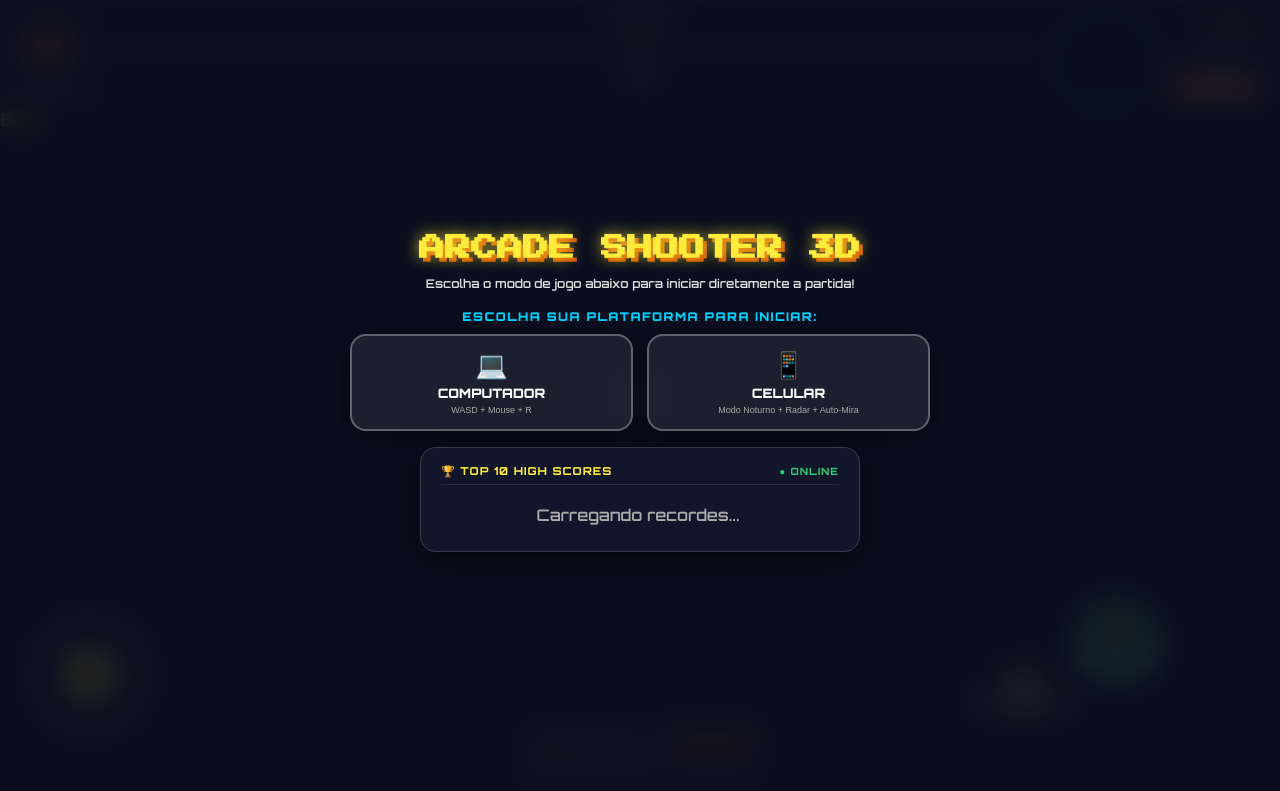
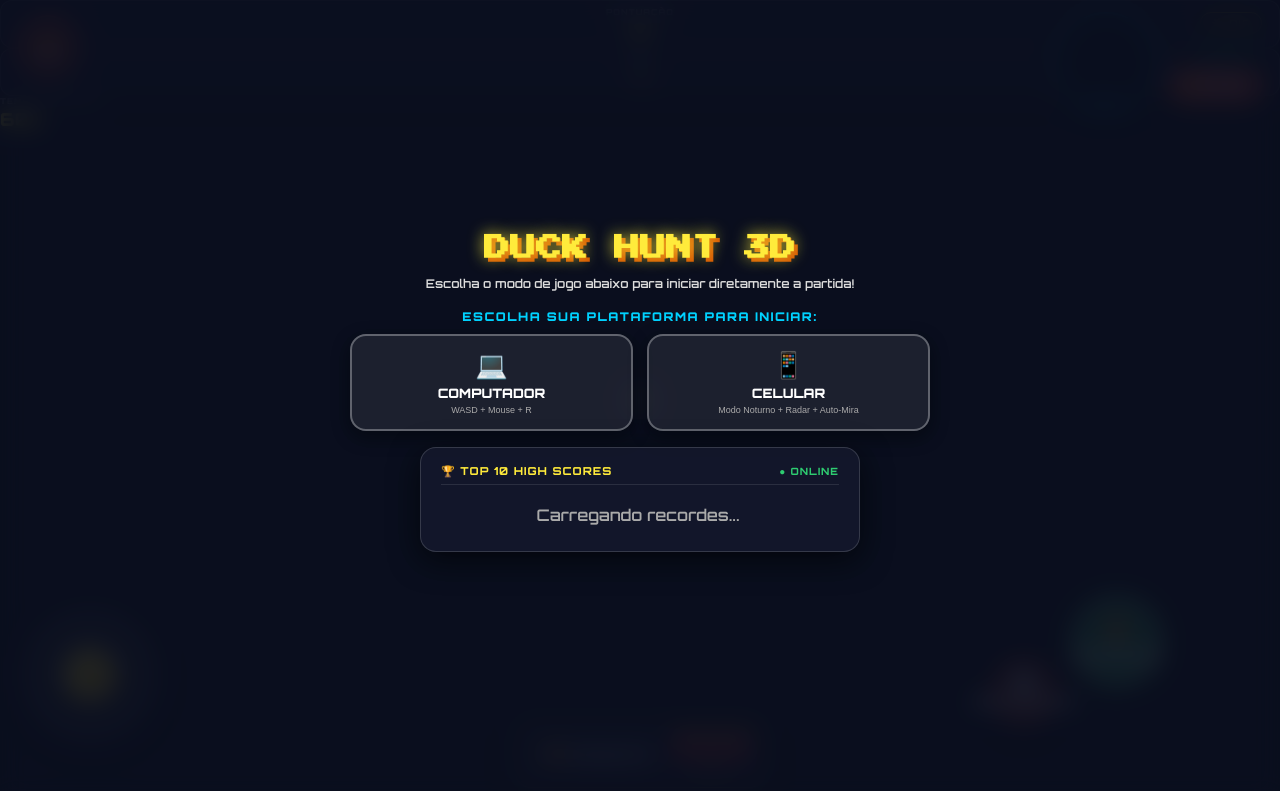
Before and after one commit to SeijiAozasa/duck-hunt-3d, a plain HTML site: page index.html in a window 1280 px wide. Drawn offline with nearby package versions, Linux system fonts and the light colour scheme.

Commit message:
Add files via upload

```diff
--- a/firebase-config.js
+++ b/firebase-config.js
@@ -21,7 +21,7 @@ try {
   analytics = getAnalytics(app);
   isFirebaseAvailable = true;
 } catch (e) {
-  console.warn("Firebase não pôde ser inicializado. O jogo rodará em modo local.", e);
+  console.warn("Firebase offline ou indisponível. Operando em modo local.", e);
   isFirebaseAvailable = false;
 }
 
--- a/game.js
+++ b/game.js
@@ -134,7 +134,7 @@ export function startGame() {
     }
   }, 1000);
 
-  console.log(`🎮 Jogo iniciado no modo: ${controlMode}`);
+  console.log(`🎮 Duck Hunt 3D iniciado no modo: ${controlMode}`);
 }
 
 function endGame() {
--- a/index.html
+++ b/index.html
@@ -3,7 +3,7 @@
 <head>
   <meta charset="UTF-8">
   <meta name="viewport" content="width=device-width, initial-scale=1.0, maximum-scale=1.0, user-scalable=no, viewport-fit=cover">
-  <title>Arcade Shooter 3D - Auto Rotate & HUD Layout</title>
+  <title>Duck Hunt 3D - Caça aos Patos Arcade</title>
 
   <meta name="description" content="Jogo Arcade Shooter 3D em Modo Landscape com ajuste automático de orientação, radar e tempo centralizados.">
   <meta name="theme-color" content="#0a0f1e">
@@ -125,7 +125,7 @@
 
   <!-- OVERLAY DE SELEÇÃO E LEADERBOARD -->
   <div id="screen-overlay" class="modal-overlay">
-    <h1 class="arcade-title" id="title-text">ARCADE SHOOTER 3D</h1>
+    <h1 class="arcade-title" id="title-text">DUCK HUNT 3D</h1>
 
     <p class="arcade-desc" id="desc-text">
       Escolha o modo de jogo abaixo para iniciar diretamente a partida!
```
